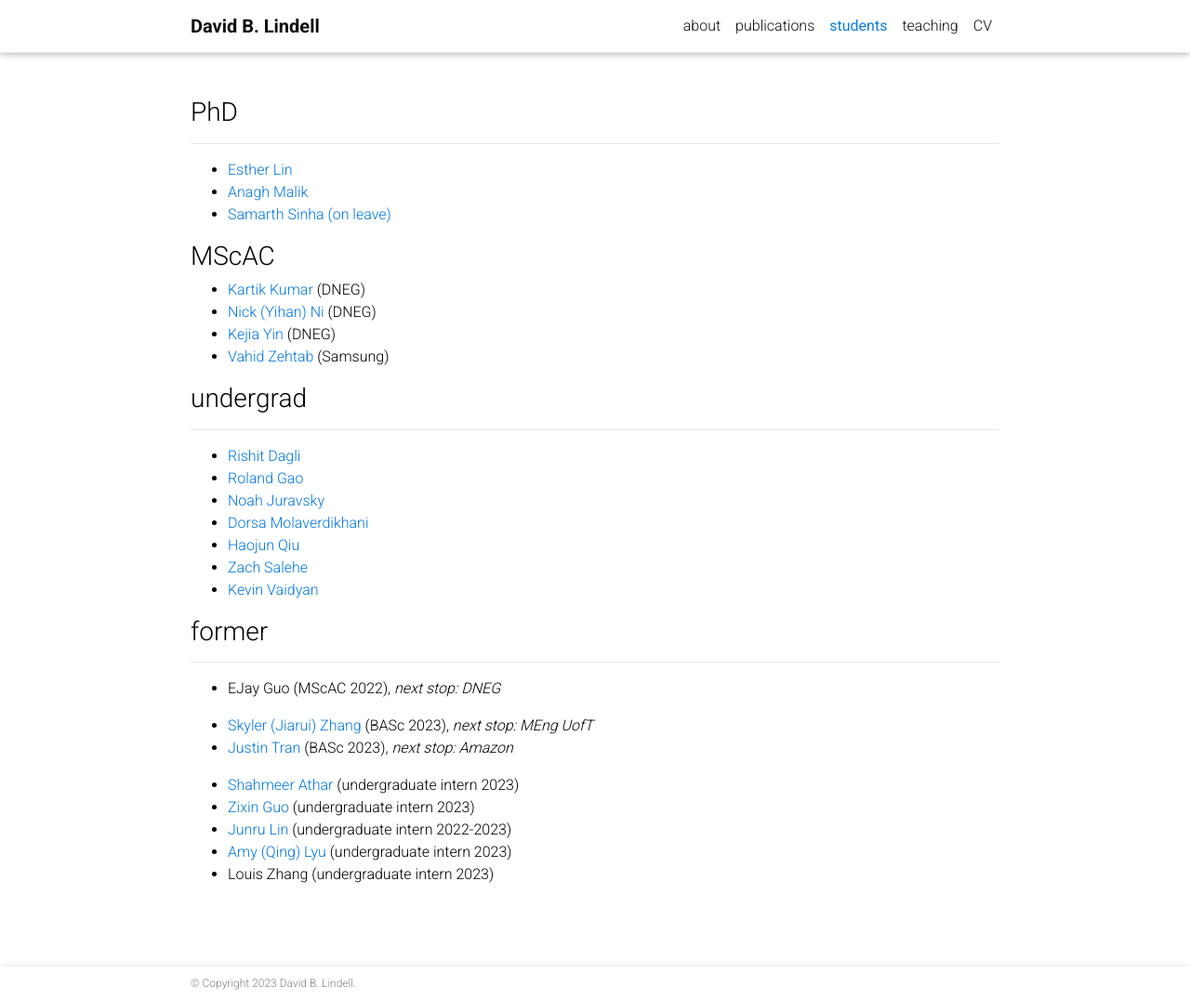
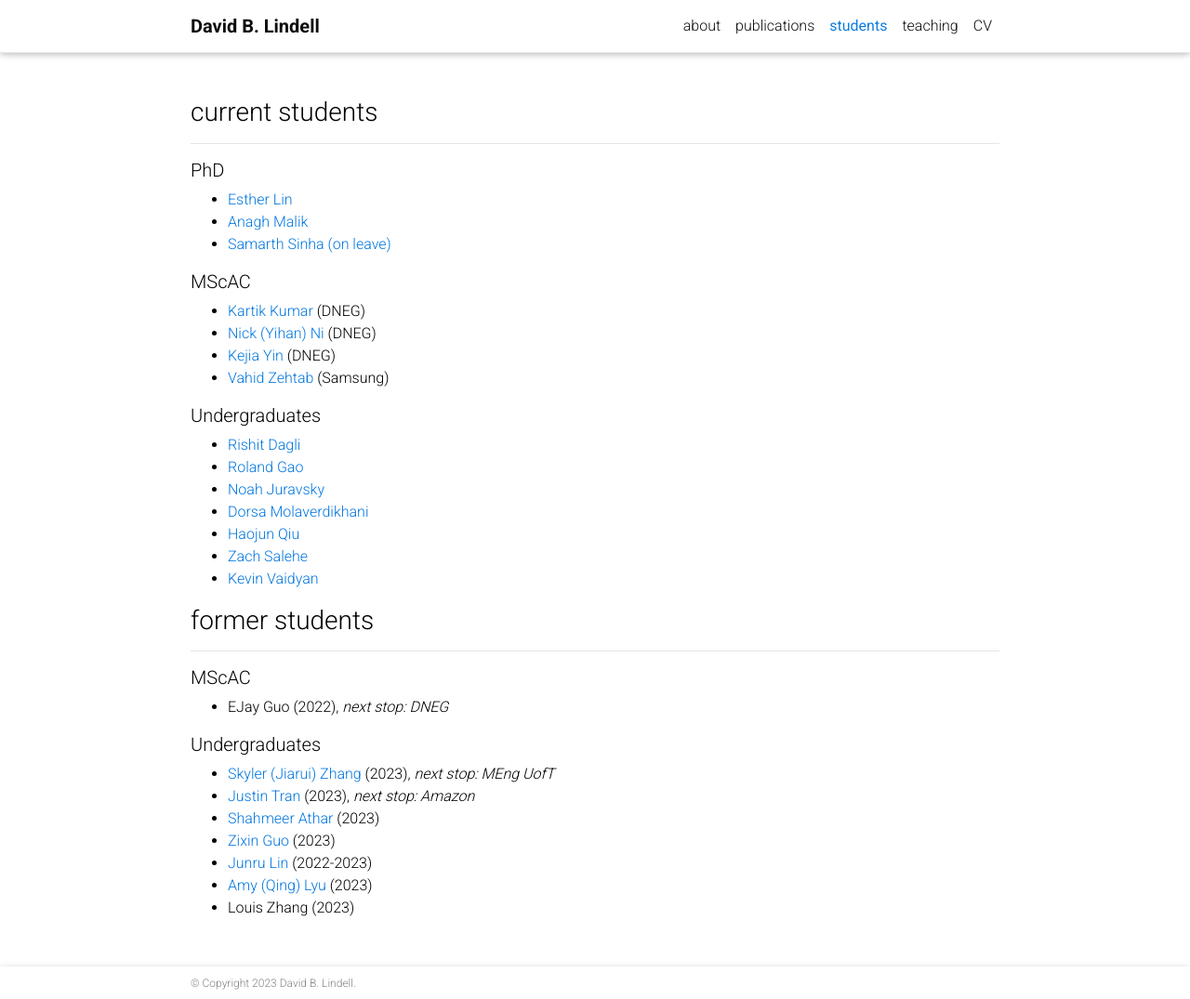
Before and after one commit to davelindell/davelindell.github.io, a Jekyll site: the page built from _pages/students.md, in a window 1280 px wide and 1075 px high. Shown: the whole window at 93% size. Built offline with Jekyll 4.4.1, drawn with Linux system fonts in a browser that asks for light colours; nearby versions of some CDN libraries; a style sheet for code colours, icons or effects is not loaded.

Commit message:
update students

```diff
--- a/_pages/students.md
+++ b/_pages/students.md
@@ -5,22 +5,22 @@ permalink: /students/
 nav: True
 ---
 
-### PhD
+### current students
 - - -
 
+##### PhD
 * [Esther Lin](https://estherlin.github.io/)
 * [Anagh Malik](https://anaghmalik.github.io/)
 * [Samarth Sinha (on leave)](https://www.samsinha.me/)
 
-### MScAC
+
+##### MScAC
 * [Kartik Kumar](https://www.linkedin.com/in/kartikaeya-kumar-2393b7258) (DNEG)
 * [Nick (Yihan) Ni](https://www.linkedin.com/in/yihanni/?originalSubdomain=ca) (DNEG)
 * [Kejia Yin](https://yinkejia.github.io/) (DNEG)
 * [Vahid Zehtab](https://zehtab.me/) (Samsung)
 
-### undergrad
-- - -
-
+##### Undergraduates
 * [Rishit Dagli](https://www.rishit.tech/)
 * [Roland Gao](https://ca.linkedin.com/in/roland-gao)
 * [Noah Juravsky](https://ca.linkedin.com/in/noah-juravsky-494bb31b5)
@@ -29,15 +29,17 @@ nav: True
 * [Zach Salehe](https://ca.linkedin.com/in/zachsalehe)
 * [Kevin Vaidyan](https://ae.linkedin.com/in/kevin-kurian-thomas-vaidyan-7192551b7)
 
-### former
+### former students
 - - -
-* EJay Guo (MScAC 2022), *next stop: DNEG*
 
-* [Skyler (Jiarui) Zhang](https://ca.linkedin.com/in/jiaruizhangskyler) (BASc 2023), *next stop: MEng UofT*
-* [Justin Tran](https://www.linkedin.com/in/justin-tran-816199165) (BASc 2023), *next stop: Amazon*
+##### MScAC
+* EJay Guo (2022), *next stop: DNEG*
 
-* [Shahmeer Athar](https://ca.linkedin.com/in/shahmeerathar) (undergraduate intern 2023)
-* [Zixin Guo](https://cn.linkedin.com/in/zixin-guo-bb5087208) (undergraduate intern 2023)
-* [Junru Lin](https://junrul.github.io/) (undergraduate intern 2022-2023)
-* [Amy (Qing) Lyu](https://www.linkedin.com/in/amylyu1123/) (undergraduate intern 2023)
-* Louis Zhang (undergraduate intern 2023)
+##### Undergraduates
+* [Skyler (Jiarui) Zhang](https://ca.linkedin.com/in/jiaruizhangskyler) (2023), *next stop: MEng UofT*
+* [Justin Tran](https://www.linkedin.com/in/justin-tran-816199165) (2023), *next stop: Amazon*
+* [Shahmeer Athar](https://ca.linkedin.com/in/shahmeerathar) (2023)
+* [Zixin Guo](https://cn.linkedin.com/in/zixin-guo-bb5087208) (2023)
+* [Junru Lin](https://junrul.github.io/) (2022-2023)
+* [Amy (Qing) Lyu](https://www.linkedin.com/in/amylyu1123/) (2023)
+* Louis Zhang (2023)
```
